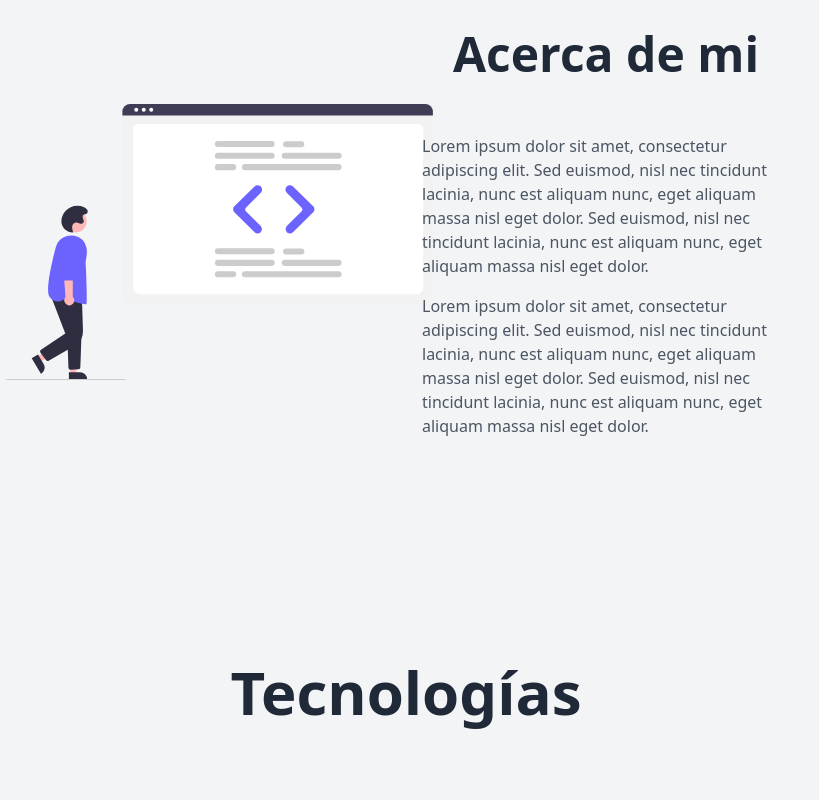
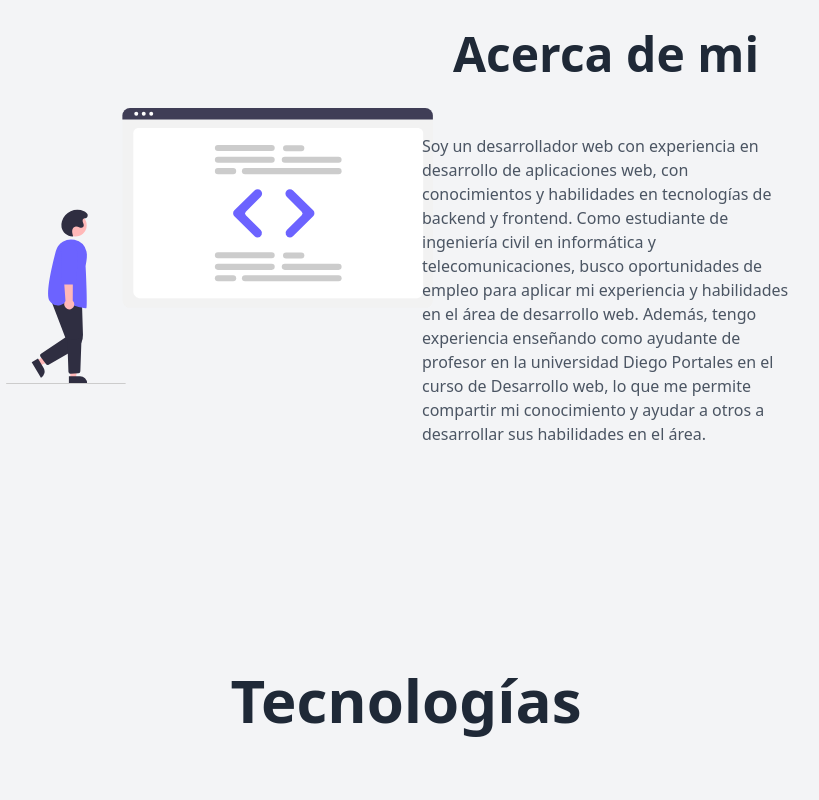
Before and after one commit to SebastianRiquelmeM/portafolio, a React (Vite) app: page / in a window 1280 px wide. Shown: the part 900-1700 px from the top of the page, without its empty margins (234-1053 px from the left). Built offline with nearby package versions, Linux system fonts and the light colour scheme.

Commit message:
Todas las secciones listas, falta nav, footer y animaciones

```diff
--- a/src/components/AboutMe.jsx
+++ b/src/components/AboutMe.jsx
@@ -1,5 +1,5 @@
 import React from "react";
-import aboutMe from "../../public/img/undraw_code_review_re_woeb.svg"
+import aboutMe from "/img/undraw_code_review_re_woeb.svg";
 
 export const AboutMe = () => {
 	return (
@@ -8,26 +8,28 @@ export const AboutMe = () => {
 			<div className="flex flex-col-reverse md:flex-row items-center justify-center mt-48 md:mt-96">
 				<div className="w-full md:w-1/2">
 					{/* <ImageSVG /> */}
-                         <img className="w-2/3 mx-auto md:ml-60" src={aboutMe} alt="about me" />
+					<img
+						className="w-2/3 mx-auto md:ml-60"
+						src={aboutMe}
+						alt="about me"
+					/>
 				</div>
 				<div className=" w-full md:w-1/2 px-4 md:pr-64 py-8 md:py-16">
 					<h1 className="text-center text-3xl md:text-5xl font-bold text-gray-800 mb-14">
 						Acerca de mi
 					</h1>
 					<p className="text-gray-600 mb-4 md:text-left text-center">
-						Lorem ipsum dolor sit amet, consectetur adipiscing elit.
-						Sed euismod, nisl nec tincidunt lacinia, nunc est
-						aliquam nunc, eget aliquam massa nisl eget dolor. Sed
-						euismod, nisl nec tincidunt lacinia, nunc est aliquam
-						nunc, eget aliquam massa nisl eget dolor.
-					</p>
-
-					<p className="text-gray-600 mb-4 md:text-left text-center">
-						Lorem ipsum dolor sit amet, consectetur adipiscing elit.
-						Sed euismod, nisl nec tincidunt lacinia, nunc est
-						aliquam nunc, eget aliquam massa nisl eget dolor. Sed
-						euismod, nisl nec tincidunt lacinia, nunc est aliquam
-						nunc, eget aliquam massa nisl eget dolor.
+						Soy un desarrollador web con experiencia en desarrollo
+						de aplicaciones web, con conocimientos y habilidades en
+						tecnologías de backend y frontend. Como estudiante de
+						ingeniería civil en informática y telecomunicaciones,
+						busco oportunidades de empleo para aplicar mi
+						experiencia y habilidades en el área de desarrollo web.
+						Además, tengo experiencia enseñando como ayudante de
+						profesor en la universidad Diego Portales en el curso de
+						Desarrollo web, lo que me permite compartir mi
+						conocimiento y ayudar a otros a desarrollar sus
+						habilidades en el área.
 					</p>
 				</div>
 			</div>
--- a/src/components/Projects.jsx
+++ b/src/components/Projects.jsx
@@ -1,7 +1,9 @@
-import ventasThiamagIMG from "../../public/img/ventasthiamag.png";
-import labeitIMG from "../../public/img/labeit.png";
-import ayudantiaIMG from "../../public/img/ayudantia.png";
-import iconoLabeitIMG from "../../public/img/iconolabeit.png";
+import ventasThiamagIMG from "/img/ventasthiamag.png";
+import labeitIMG from "/img/labeit.png";
+import ayudantiaIMG from "/img/ayudantia.png";
+import iconoLabeitIMG from "/img/iconolabeit.png";
+import iconoayudantiaIMG from "/img/iconoayudantia.png";
+import iconoVentasThiamagIMG from "/img/iconoventasthiamag.png";
 
 export const Projects = () => {
 	return (
@@ -36,12 +38,12 @@ export const Projects = () => {
 							</span>
 						</h5>
 						<p className="mb-6 text-gray-900">
-							Esta es una aplicación web que permite a los
-							estudiantes de la carrera Ingeniería civil en
-							Informática y Telecomunicaciones de la Universidad
-							Diego Portales, ver los productos que se encuentran
-							en el laboratorio, y obtener prestamos de los
-							mismos.
+							Desarrollé y agregué funcionalidades para la
+							aplicación web labeit.udp.cl, incluyendo mejoras en
+							varios módulos de CRUD, mejoras de un sistema de
+							administración de inventario y configuración de
+							notificaciones automatizadas de préstamos por correo
+							electrónico.
 						</p>
 						<hr className="mb-5 border-gray-300" />
 						<div className="flex items-center space-x-4">
@@ -85,7 +87,7 @@ export const Projects = () => {
 						>
 							<div className="flex items-center justify-center w-12 h-12 rounded-full bg-indigo-50">
 								<img
-									src={iconoLabeitIMG}
+									src={iconoayudantiaIMG}
 									/* className="object-cover w-full h-64" */
 									alt=""
 								/>
@@ -100,11 +102,17 @@ export const Projects = () => {
 							</span>
 						</h5>
 						<p className="mb-6 text-gray-900">
-							Se realizan cátedras como ayudante de profesor en la
-							asignatura de desarrollo web, enseñando las bases
-							del desarrollo web mediante la creación de un
-							proyecto full stack aplicando diferentes
-							tecnologías, Diseño e interfaz, API y Base de datos.
+							Me desempeño como ayudante de profesor en la
+							asignatura de desarrollo web, impartiendo cátedras y
+							guiando a los estudiantes en el proceso de
+							aprendizaje. Enseño las bases del desarrollo web a
+							través de la creación de un proyecto full stack, en
+							el cual se aplican diferentes tecnologías, tales
+							como diseño e interfaz, API y base de datos. Mi
+							objetivo es brindar a los estudiantes una
+							experiencia práctica y completa en el desarrollo
+							web, preparándolos para enfrentar los desafíos del
+							mundo laboral.
 						</p>
 						<hr className="mb-5 border-gray-300" />
 						<div className="flex items-center space-x-4">
@@ -134,7 +142,7 @@ export const Projects = () => {
 						>
 							<div className="flex items-center justify-center w-12 h-12 rounded-full bg-indigo-50">
 								<img
-									src={iconoLabeitIMG}
+									src={iconoVentasThiamagIMG}
 									/* className="object-cover w-full h-64" */
 									alt=""
 								/>
@@ -144,9 +152,16 @@ export const Projects = () => {
 							Tienda Ventas Thiamag
 						</h5>
 						<p className="mb-6 text-gray-900">
-							Crear una aplicación web para exhibir los productos
-							del emprendimiento ventasthiamag y luego recibir
-							contacto de los productos de interés.
+							Desarrollé una aplicación web para promocionar y
+							exhibir los productos del emprendimiento
+							ventasthiamag. La aplicación permite a los clientes
+							potenciales explorar y obtener información detallada
+							sobre los productos, y les da la opción de contactar
+							al vendedor para obtener más información o realizar
+							una compra. Con esta herramienta, logramos aumentar
+							la visibilidad y la eficacia en la promoción de
+							nuestros productos, generando un aumento en las
+							ventas.
 						</p>
 						<hr className="mb-5 border-gray-300" />
 						<div className="flex items-center space-x-4">
```
Also changed, not shown: src/components/Technologies.jsx (+4 -4 lines), public/img/iconoayudantia.png (added), public/img/iconoventasthiamag.png (added).
